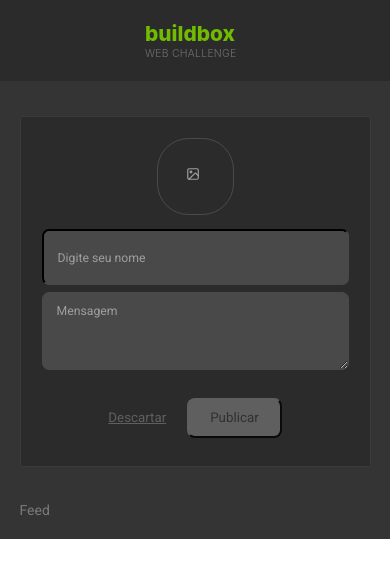
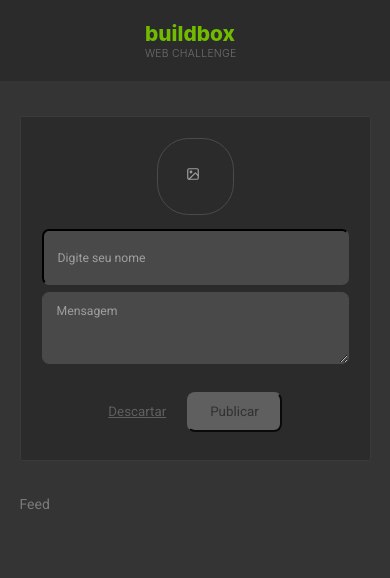
Before and after one commit to inocencio5117/desafio-buildbox, a React (Create React App) app: page / in a window 390 px wide. Shown: the top 578 px of the page. Built offline with nearby package versions, Linux system fonts and the light colour scheme.

Commit message:
Correcting screen size bug on mobile

```diff
--- a/src/components/InputInfo/index.tsx
+++ b/src/components/InputInfo/index.tsx
@@ -60,7 +60,8 @@ export function InputInfo({
           onChange={(e) => setName(e.target.value)}
         />
         <textarea
-          // type="text"
+          rows={3}
+          cols={33}
           value={text}
           placeholder="Mensagem"
           onChange={(e) => setText(e.target.value)}
--- a/src/components/InputInfo/styles.ts
+++ b/src/components/InputInfo/styles.ts
@@ -63,7 +63,7 @@ export const Container = styled.div`
 
       min-height: 5rem;
 
-      padding-bottom: 2.5rem;
+      padding-bottom: 1rem;
     }
 
     .btn-container {
--- a/src/components/Panel/styles.ts
+++ b/src/components/Panel/styles.ts
@@ -6,8 +6,8 @@ export const Container = styled.main`
   align-items: center;
   flex-direction: column;
 
-  /* min-height: 72.75rem; */
-  min-height: 100%;
+  min-height: 72.75rem;
+  height: 100%;
 
   padding-bottom: 1rem;
 
```
